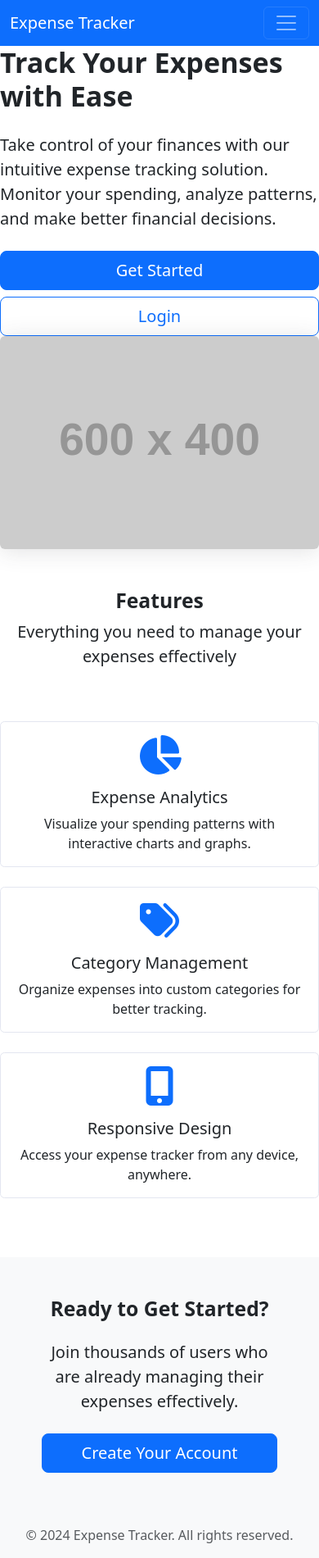
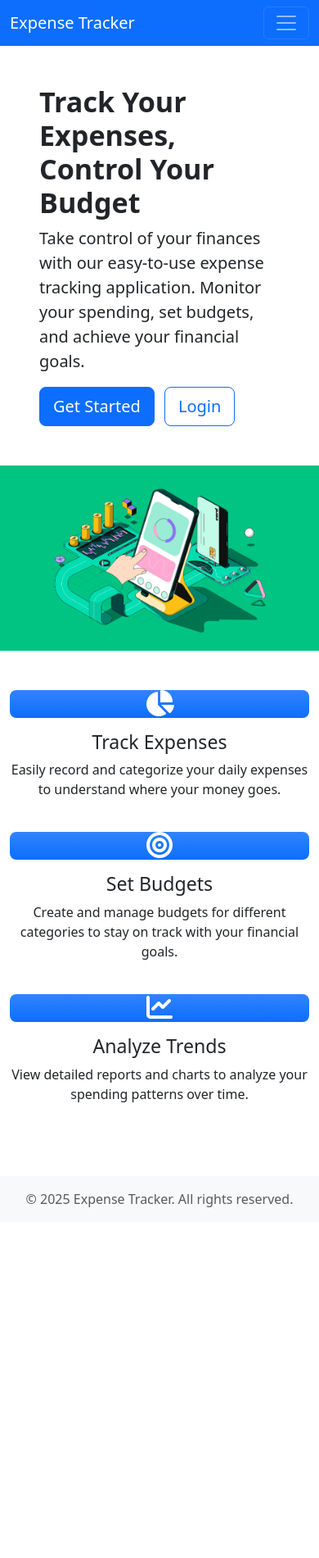
Before and after one commit to JacklineMacharia/Personal_Expense_Tracker, a Django app: page / in a window 390 px wide. Shown: the whole page at 82% size. After the commit the page ends 1473 px from the top, so only its background shows below. Run offline with Django 4.2, Linux system fonts and the light colour scheme; grey boxes labelled with a size stand in for pictures from a placeholder-image service; some libraries are stand-ins or nearby versions.

Commit message:
Added expense management templates and static files for home page

```diff
--- a/expenses/views.py
+++ b/expenses/views.py
@@ -85,6 +85,9 @@ def dashboard(request):
     else:
         percentage_change = 0
 
+    # Calculate absolute value for display
+    percentage_change_abs = abs(percentage_change)
+
     context = {
         # Basic statistics
         'total_expenses': total_expenses,
@@ -110,6 +113,7 @@ def dashboard(request):
         'current_month_expenses': current_month_expenses,
         'previous_month_expenses': previous_month_expenses,
         'percentage_change': percentage_change,
+        'percentage_change_abs': percentage_change_abs,
 
         # Date ranges for filters
         'week_ago': week_ago,
--- a/templates/base.html
+++ b/templates/base.html
@@ -103,7 +103,7 @@
     <!-- Footer -->
     <footer class="footer mt-auto py-3 bg-light">
         <div class="container text-center">
-            <span class="text-muted">© 2024 Expense Tracker. All rights reserved.</span>
+            <span class="text-muted">© 2025 Expense Tracker. All rights reserved.</span>
         </div>
     </footer>
 
--- a/templates/dashboard.html
+++ b/templates/dashboard.html
@@ -32,7 +32,7 @@
                             <div class="h5 mb-0 font-weight-bold text-gray-800">${{ monthly_expenses|floatformat:2 }}</div>
                             {% if percentage_change != 0 %}
                                 <div class="text-xs {% if percentage_change > 0 %}text-danger{% else %}text-success{% endif %}">
-                                    {% if percentage_change > 0 %}↑{% else %}↓{% endif %} {{ percentage_change|abs|floatformat:1 }}%
+                                    {% if percentage_change > 0 %}↑{% else %}↓{% endif %} {{ percentage_change_abs|floatformat:1 }}%
                                 </div>
                             {% endif %}
                         </div>
--- a/templates/home.html
+++ b/templates/home.html
@@ -1,70 +1,54 @@
 {% extends 'base.html' %}
+{% load static %}
 
-{% block title %}Welcome to Expense Tracker{% endblock %}
+{% block title %}Home - Expense Tracker{% endblock %}
 
 {% block content %}
-<div class="row align-items-center min-vh-75">
-    <div class="col-lg-6">
-        <h1 class="display-4 fw-bold mb-4">Track Your Expenses with Ease</h1>
-        <p class="lead mb-4">Take control of your finances with our intuitive expense tracking solution. Monitor your spending, analyze patterns, and make better financial decisions.</p>
-        {% if not user.is_authenticated %}
-            <div class="d-grid gap-2 d-md-flex justify-content-md-start">
-                <a href="{% url 'register' %}" class="btn btn-primary btn-lg px-4 me-md-2">Get Started</a>
-                <a href="{% url 'login' %}" class="btn btn-outline-primary btn-lg px-4">Login</a>
-            </div>
-        {% else %}
-            <div class="d-grid gap-2 d-md-flex justify-content-md-start">
-                <a href="{% url 'dashboard' %}" class="btn btn-primary btn-lg px-4 me-md-2">Go to Dashboard</a>
-                <a href="{% url 'expense_create' %}" class="btn btn-outline-primary btn-lg px-4">Add Expense</a>
-            </div>
-        {% endif %}
-    </div>
-    <div class="col-lg-6">
-        <img src="https://placehold.co/600x400" alt="Expense Tracker Dashboard" class="img-fluid rounded shadow">
-    </div>
-</div>
-
-<div class="row mt-5">
-    <div class="col-12 text-center mb-5">
-        <h2 class="fw-bold">Features</h2>
-        <p class="lead">Everything you need to manage your expenses effectively</p>
-    </div>
-    <div class="col-md-4 mb-4">
-        <div class="card h-100">
-            <div class="card-body text-center">
-                <i class="fas fa-chart-pie fa-3x text-primary mb-3"></i>
-                <h3 class="card-title h5">Expense Analytics</h3>
-                <p class="card-text">Visualize your spending patterns with interactive charts and graphs.</p>
+<!-- Hero Section -->
+<div class="container-fluid px-0">
+    <div class="row align-items-center">
+        <div class="col-lg-6">
+            <div class="p-5">
+                <h1 class="display-4 fw-bold">Track Your Expenses, Control Your Budget</h1>
+                <p class="lead">Take control of your finances with our easy-to-use expense tracking application. Monitor your spending, set budgets, and achieve your financial goals.</p>
+                {% if user.is_authenticated %}
+                    <a href="{% url 'dashboard' %}" class="btn btn-primary btn-lg">Go to Dashboard</a>
+                {% else %}
+                    <a href="{% url 'register' %}" class="btn btn-primary btn-lg me-2">Get Started</a>
+                    <a href="{% url 'login' %}" class="btn btn-outline-primary btn-lg">Login</a>
+                {% endif %}
             </div>
         </div>
-    </div>
-    <div class="col-md-4 mb-4">
-        <div class="card h-100">
-            <div class="card-body text-center">
-                <i class="fas fa-tags fa-3x text-primary mb-3"></i>
-                <h3 class="card-title h5">Category Management</h3>
-                <p class="card-text">Organize expenses into custom categories for better tracking.</p>
-            </div>
-        </div>
-    </div>
-    <div class="col-md-4 mb-4">
-        <div class="card h-100">
-            <div class="card-body text-center">
-                <i class="fas fa-mobile-alt fa-3x text-primary mb-3"></i>
-                <h3 class="card-title h5">Responsive Design</h3>
-                <p class="card-text">Access your expense tracker from any device, anywhere.</p>
-            </div>
+        <div class="col-lg-6">
+            <img src="{% static 'img/expense-tracker-hero.jpg' %}" alt="Expense Tracker" class="img-fluid">
         </div>
     </div>
 </div>
 
-{% if not user.is_authenticated %}
-<div class="row mt-5 bg-light p-5 rounded">
-    <div class="col-12 text-center">
-        <h2 class="fw-bold mb-4">Ready to Get Started?</h2>
-        <p class="lead mb-4">Join thousands of users who are already managing their expenses effectively.</p>
-        <a href="{% url 'register' %}" class="btn btn-primary btn-lg px-5">Create Your Account</a>
+<!-- Features Section -->
+<div class="container py-5">
+    <div class="row text-center">
+        <div class="col-lg-4 mb-4">
+            <div class="feature-icon bg-primary bg-gradient text-white rounded-3 mb-3">
+                <i class="fas fa-chart-pie fa-2x"></i>
+            </div>
+            <h3>Track Expenses</h3>
+            <p>Easily record and categorize your daily expenses to understand where your money goes.</p>
+        </div>
+        <div class="col-lg-4 mb-4">
+            <div class="feature-icon bg-primary bg-gradient text-white rounded-3 mb-3">
+                <i class="fas fa-bullseye fa-2x"></i>
+            </div>
+            <h3>Set Budgets</h3>
+            <p>Create and manage budgets for different categories to stay on track with your financial goals.</p>
+        </div>
+        <div class="col-lg-4 mb-4">
+            <div class="feature-icon bg-primary bg-gradient text-white rounded-3 mb-3">
+                <i class="fas fa-chart-line fa-2x"></i>
+            </div>
+            <h3>Analyze Trends</h3>
+            <p>View detailed reports and charts to analyze your spending patterns over time.</p>
+        </div>
     </div>
 </div>
-{% endif %}
 {% endblock %}
```
Also changed, not shown: templates/expenses/expense_confirm_delete.html (added, +33 -0 lines), templates/expenses/expense_form.html (added, +62 -0 lines), templates/expenses/expense_list.html (added, +54 -0 lines), static/img/expense-tracker-hero.jpg (added).
